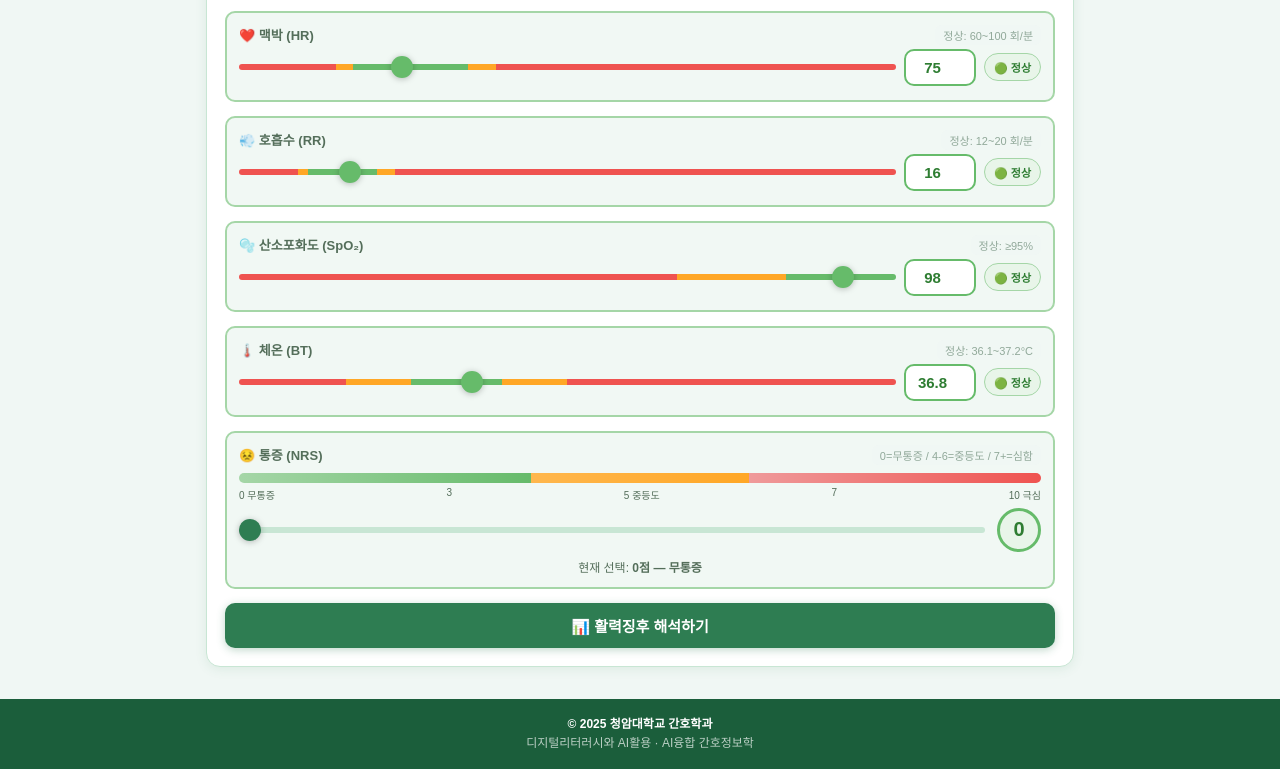
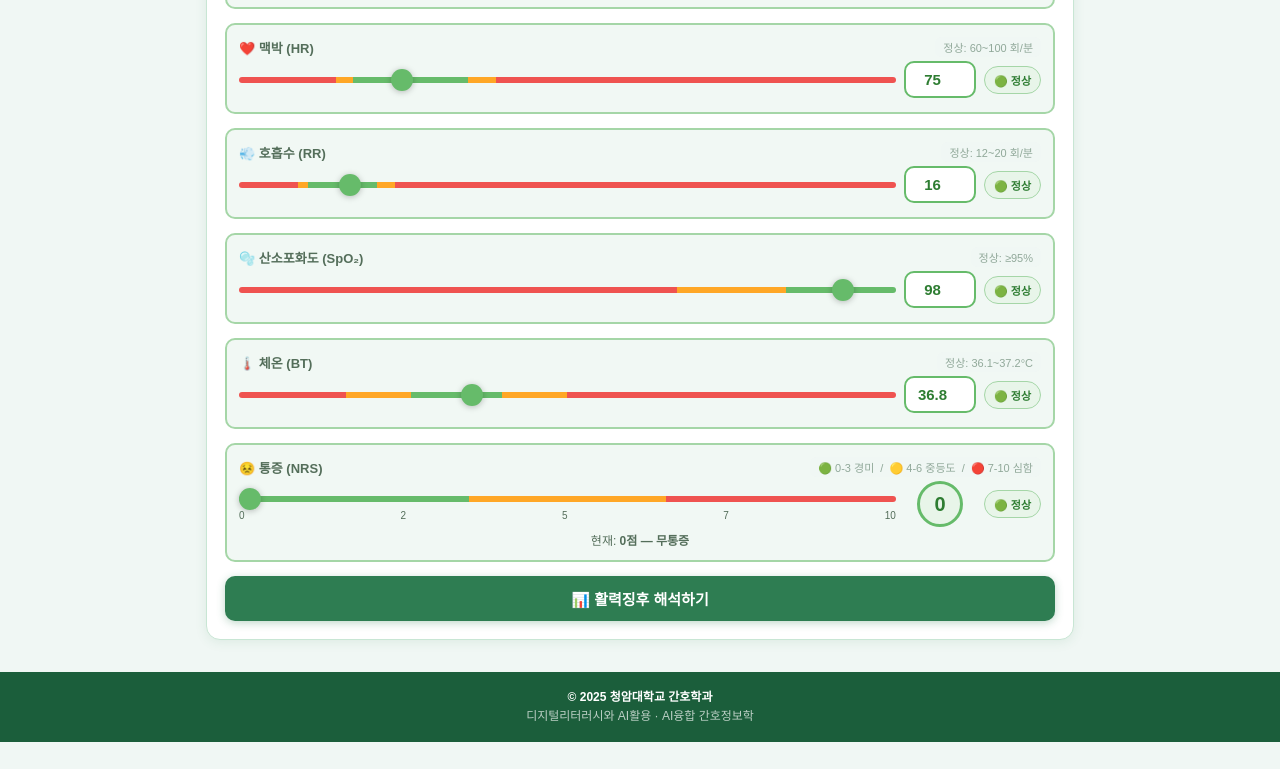
Before and after one commit to jp5678/Vital-Signs-Trainer, a plain HTML site: page index.html in a window 1280 px wide. Shown: the part 493-1262 px from the top of the page. After the commit the page ends 1235 px from the top, so only its background shows below. Drawn offline with Linux system fonts and the light colour scheme.

Commit message:
Add files via upload

```diff
--- a/index.html
+++ b/index.html
@@ -26,7 +26,9 @@ body{font-family:'Noto Sans KR','NanumGothic','Malgun Gothic',sans-serif;backgro
 /* Header */
 .header{background:linear-gradient(135deg,var(--primary-dark) 0%,var(--primary) 100%);color:#fff;padding:14px 20px;box-shadow:0 2px 8px rgba(0,0,0,0.2)}
 .header-top{display:flex;align-items:center;justify-content:space-between;gap:12px}
-.header-logo{font-size:12px;opacity:0.85;font-weight:500;line-height:1.4}
+.header-logo{display:flex;align-items:center;gap:10px;text-decoration:none}
+.header-logo-text{font-size:12px;opacity:0.85;font-weight:500;line-height:1.4;color:#fff}
+.header-avatar{width:46px;height:46px;border-radius:50%;border:2.5px solid rgba(255,255,255,0.7);object-fit:cover;object-position:top center;flex-shrink:0;box-shadow:0 2px 8px rgba(0,0,0,0.25);background:#fff}
 .header-title{font-size:20px;font-weight:700;letter-spacing:-0.5px;text-align:center;flex:1}
 .header-actions{display:flex;gap:8px}
 .btn-settings{background:rgba(255,255,255,0.15);border:1px solid rgba(255,255,255,0.3);color:#fff;border-radius:8px;padding:6px 12px;cursor:pointer;font-size:13px;transition:background 0.2s}
@@ -257,18 +259,11 @@ footer strong{color:#fff}
 @keyframes pulse{0%,100%{opacity:1}50%{opacity:0.6}}
 
 /* NRS scale */
-.nrs-color-bar{display:flex;height:10px;border-radius:5px;overflow:hidden;margin:8px 0 4px}
-.nrs-color-bar .seg-green{flex:4;background:linear-gradient(90deg,#A5D6A7,#66BB6A)}
-.nrs-color-bar .seg-orange{flex:3;background:linear-gradient(90deg,#FFB74D,#FFA726)}
-.nrs-color-bar .seg-red{flex:4;background:linear-gradient(90deg,#EF9A9A,#EF5350)}
-.nrs-labels{display:flex;justify-content:space-between;font-size:10px;color:var(--text-sub);margin-bottom:6px}
-.nrs-value-display{display:inline-flex;align-items:center;justify-content:center;width:44px;height:44px;border-radius:50%;font-size:20px;font-weight:800;border:3px solid;flex-shrink:0}
+.nrs-labels{display:flex;justify-content:space-between;font-size:10px;color:var(--text-sub)}
+.nrs-value-display{display:inline-flex;align-items:center;justify-content:center;width:46px;height:46px;border-radius:50%;font-size:20px;font-weight:800;border:3px solid;flex-shrink:0;transition:all 0.25s}
 .nrs-value-display.lvl-0{border-color:#66BB6A;background:#E8F5E9;color:#2E7D32}
 .nrs-value-display.lvl-1{border-color:#FFA726;background:#FFF8E1;color:#E65100}
 .nrs-value-display.lvl-2{border-color:#EF5350;background:#FFEBEE;color:#C62828}
-.nrs-row{display:grid;grid-template-columns:1fr auto;gap:12px;align-items:center}
-#slider-nrs::-webkit-slider-thumb{background:var(--nrs-thumb,var(--primary))}
-#slider-nrs{--nrs-thumb:var(--primary)}
 
 /* Tooltip */
 .tooltip{position:relative;display:inline-block}
@@ -281,7 +276,10 @@ footer strong{color:#fff}
 <!-- Header -->
 <div class="header">
   <div class="header-top">
-    <div class="header-logo">청암대학교 간호학과<br>제프리 교수</div>
+    <div class="header-logo">
+      <img src="Jeffrey.png" alt="제프리 교수" class="header-avatar">
+      <div class="header-logo-text">청암대학교 간호학과<br>제프리 교수</div>
+    </div>
     <div class="header-title">활력징후 해석 트레이너</div>
     <div class="header-actions">
       <span class="score-badge" id="headerScore">점수: 0</span>
@@ -406,22 +404,20 @@ footer strong{color:#fff}
     <div class="vital-row status-default" id="row-nrs">
       <div class="vital-label-row">
         <span class="vital-label">😣 통증 (NRS)</span>
-        <span class="vital-range-hint" id="hint-nrs">0=무통증 / 4-6=중등도 / 7+=심함</span>
-      </div>
-      <div class="nrs-color-bar">
-        <div class="seg-green"></div>
-        <div class="seg-orange"></div>
-        <div class="seg-red"></div>
-      </div>
-      <div class="nrs-labels">
-        <span>0 무통증</span><span>3</span><span>5 중등도</span><span>7</span><span>10 극심</span>
-      </div>
-      <div class="nrs-row">
-        <input type="range" id="slider-nrs" min="0" max="10" value="0" step="1" oninput="syncNrs(this.value)" style="accent-color:var(--primary)">
-        <div class="nrs-value-display lvl-0" id="nrsValueDisplay">0</div>
+        <span class="vital-range-hint" id="hint-nrs">🟢 0-3 경미 &nbsp;/&nbsp; 🟡 4-6 중등도 &nbsp;/&nbsp; 🔴 7-10 심함</span>
+      </div>
+      <div class="vital-input-row" style="align-items:center">
+        <div>
+          <input type="range" id="slider-nrs" min="0" max="10" value="0" step="1" oninput="syncNrs(this.value)" style="width:100%">
+          <div class="nrs-labels" style="margin-top:4px;margin-bottom:0">
+            <span>0</span><span>2</span><span>5</span><span>7</span><span>10</span>
+          </div>
+        </div>
+        <div class="nrs-value-display lvl-0" id="nrsValueDisplay" style="margin:0 auto">0</div>
+        <span class="vital-pill pnormal" id="pill-nrs">🟢 정상</span>
       </div>
       <input type="hidden" id="input-nrs" value="0">
-      <div style="font-size:12px;color:var(--text-sub);margin-top:6px;text-align:center">현재 선택: <strong id="nrsDisplay">0점 — 무통증</strong></div>
+      <div style="font-size:12px;color:var(--text-sub);margin-top:4px;text-align:center">현재: <strong id="nrsDisplay">0점 — 무통증</strong></div>
     </div>
 
     <button class="btn btn-primary btn-block" onclick="interpretVitals()">📊 활력징후 해석하기</button>
@@ -925,19 +921,31 @@ function syncNrs(val) {
   val = parseInt(val);
   document.getElementById('input-nrs').value = val;
   document.getElementById('slider-nrs').value = val;
+
   const labels = ['무통증','거의 없음','경미','경미','중등도','중등도','중등도','심함','심함','극심','극심'];
-  document.getElementById('nrsDisplay').textContent = val+'점 — '+labels[val];
+  document.getElementById('nrsDisplay').textContent = val + '점 — ' + labels[val];
+
+  // 원형 숫자 뱃지
   const disp = document.getElementById('nrsValueDisplay');
   disp.textContent = val;
-  disp.className = 'nrs-value-display ' + (val<=3?'lvl-0':val<=6?'lvl-1':'lvl-2');
-  // NRS slider: green → orange → red left-to-right
-  const pct = val / 10 * 100;
-  const color = val<=3?'#66BB6A':val<=6?'#FFA726':'#EF5350';
+  disp.className = 'nrs-value-display ' + (val <= 3 ? 'lvl-0' : val <= 6 ? 'lvl-1' : 'lvl-2');
+
+  // 상태 결정
+  const status    = val <= 3 ? 'normal'     : val <= 6 ? 'borderline'   : 'abnormal';
+  const color     = val <= 3 ? '#66BB6A'    : val <= 6 ? '#FFA726'      : '#EF5350';
+  const pillText  = val <= 3 ? '🟢 정상'    : val <= 6 ? '🟡 경계'      : '🔴 이상';
+  const pillCls   = val <= 3 ? 'pnormal'    : val <= 6 ? 'pborderline'  : 'pabnormal';
+
+  // pill 뱃지 업데이트
+  const pill = document.getElementById('pill-nrs');
+  if (pill) { pill.textContent = pillText; pill.className = 'vital-pill ' + pillCls; }
+
+  // 트랙 그라디언트는 buildSliderGradient('nrs')가 담당 → thumb만 업데이트
   const sliderEl = document.getElementById('slider-nrs');
-  sliderEl.style.background = `linear-gradient(90deg, ${color} ${pct}%, #C8E6D4 ${pct}%)`;
   sliderEl.style.setProperty('--thumb-color', color);
-  // row + row-nrs colorize
-  applyRowStatus('nrs', val<=3?'normal':val<=6?'borderline':'abnormal');
+
+  // 행 배경·테두리 + 숫자 입력창 색상 (NRS는 숫자 input이 hidden이므로 행만)
+  applyRowStatus('nrs', status);
 }
 
 // ---- 핵심: 슬라이더 트랙에 정상/경계/이상 구간 색상띠 그리기 ----
@@ -954,7 +962,14 @@ function buildSliderGradient(vital, ageGroup) {
   const C = { normal:'#66BB6A', border:'#FFA726', abnormal:'#EF5350', bg:'#C8E6D4' };
 
   let grad;
-  if (vital === 'spo2') {
+  if (vital === 'nrs') {
+    // NRS: 0-3=정상(초록) | 4-6=경계(주황) | 7-10=이상(빨강)
+    // slider min=0, max=10 → 3.5/10=35%, 6.5/10=65% 가 구간 경계
+    grad = `linear-gradient(90deg,
+      ${C.normal}   0%,   ${C.normal}   35%,
+      ${C.border}   35%,  ${C.border}   65%,
+      ${C.abnormal} 65%,  ${C.abnormal} 100%)`;
+  } else if (vital === 'spo2') {
     const norm = r.spo2Min;        // e.g. 95
     const borderLo = 90;           // borderline threshold
     const p1 = pct(borderLo);
@@ -1043,7 +1058,7 @@ function updateRangeHints() {
   document.getElementById('hint-spo2').textContent = `정상: ≥${r.spo2Min}%`;
   document.getElementById('hint-bt').textContent   = `정상: ${r.bt[0]}~${r.bt[1]}°C`;
   // 연령대 변경 시 슬라이더 구간 색상띠 + 판정도 갱신
-  ['sbp','dbp','hr','rr','spo2','bt'].forEach(v => buildSliderGradient(v, ag));
+  ['sbp','dbp','hr','rr','spo2','bt','nrs'].forEach(v => buildSliderGradient(v, ag));
   colorizeAllVitals();
 }
 
```
Also changed, not shown: 1 other file.
